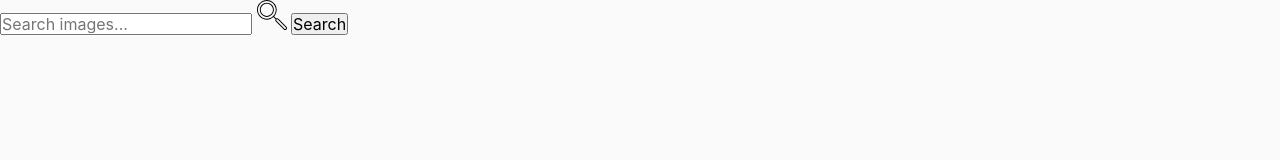
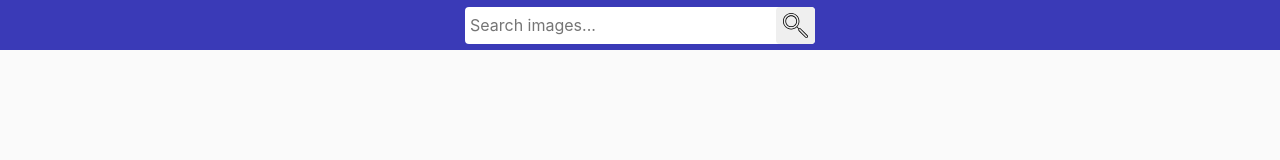
Before and after one commit to benbrzezinski/goit-js-hw-11, a website built with Parcel: page src/index.html in a window 1280 px wide. Built offline with nearby package versions, Linux system fonts and the light colour scheme.

Commit message:
Styled search form

```diff
--- a/src/partials/search-form.html
+++ b/src/partials/search-form.html
@@ -1,3 +1,4 @@
+<div class="search-form__box">
   <form class="search-form" id="search-form">
     <input
       class="search-form__searcher"
@@ -6,8 +7,10 @@
       autocomplete="off"
       placeholder="Search images..."
     />
-  <svg class="search-form__icon" width="30" height="30">
+    <button class="search-form__btn" type="submit">
+      <svg class="search-form__icon" width="25" height="25">
         <use xlink:href="./images/icons.svg#icon-search-magnifier"></use>
       </svg>
-  <button type="submit">Search</button>
+    </button>
   </form>
+</div>
--- a/src/sass/base/_global.scss
+++ b/src/sass/base/_global.scss
@@ -17,3 +17,8 @@ body {
 img {
   display: block;
 }
+
+button {
+  cursor: pointer;
+  border: none;
+}
--- a/src/sass/components/_search-form.scss
+++ b/src/sass/components/_search-form.scss
@@ -0,0 +1,47 @@
+@use '../utils' as *;
+
+.search-form {
+  display: flex;
+  position: relative;
+}
+
+.search-form__box {
+  display: flex;
+  justify-content: center;
+  align-items: center;
+  background-color: var(--second-bg-color);
+  width: 100%;
+  height: 50px;
+  position: fixed;
+}
+
+.search-form__searcher {
+  background-color: var(--main-bg-color);
+  width: 350px;
+  height: 37px;
+  outline: none;
+  border: none;
+  border-radius: var(--main-border-radius);
+  padding-left: 5px;
+  padding-right: 40px;
+
+  @include max-width(400px) {
+    width: 300px;
+  }
+}
+
+.search-form__btn {
+  display: flex;
+  align-items: center;
+  height: 37px;
+  border-radius: var(--main-border-radius);
+  position: absolute;
+  right: 0;
+  padding-inline: 7px;
+  transition: background-color var(--transition-duration) var(--cubic-bezier);
+
+  &:hover,
+  &:focus {
+    background-color: rgba(0, 0, 0, 0.15);
+  }
+}
--- a/src/sass/utils/_index.scss
+++ b/src/sass/utils/_index.scss
@@ -1 +1,2 @@
 @forward './variables';
+@forward './mixins';
--- /dev/null
+++ b/src/sass/utils/_mixins.scss
@@ -0,0 +1,5 @@
+@mixin max-width($bp) {
+  @media screen and (max-width: $bp) {
+    @content;
+  }
+}
--- a/src/sass/utils/_variables.scss
+++ b/src/sass/utils/_variables.scss
@@ -1,3 +1,8 @@
 :root {
   --main-color: #212121;
+  --main-bg-color: #fff;
+  --second-bg-color: #3a3ab7;
+  --main-border-radius: 4px;
+  --transition-duration: 250ms;
+  --cubic-bezier: cubic-bezier(0.4, 0, 0.2, 1);
 }
```
Lines whose indentation alone changed are shown as unchanged.
